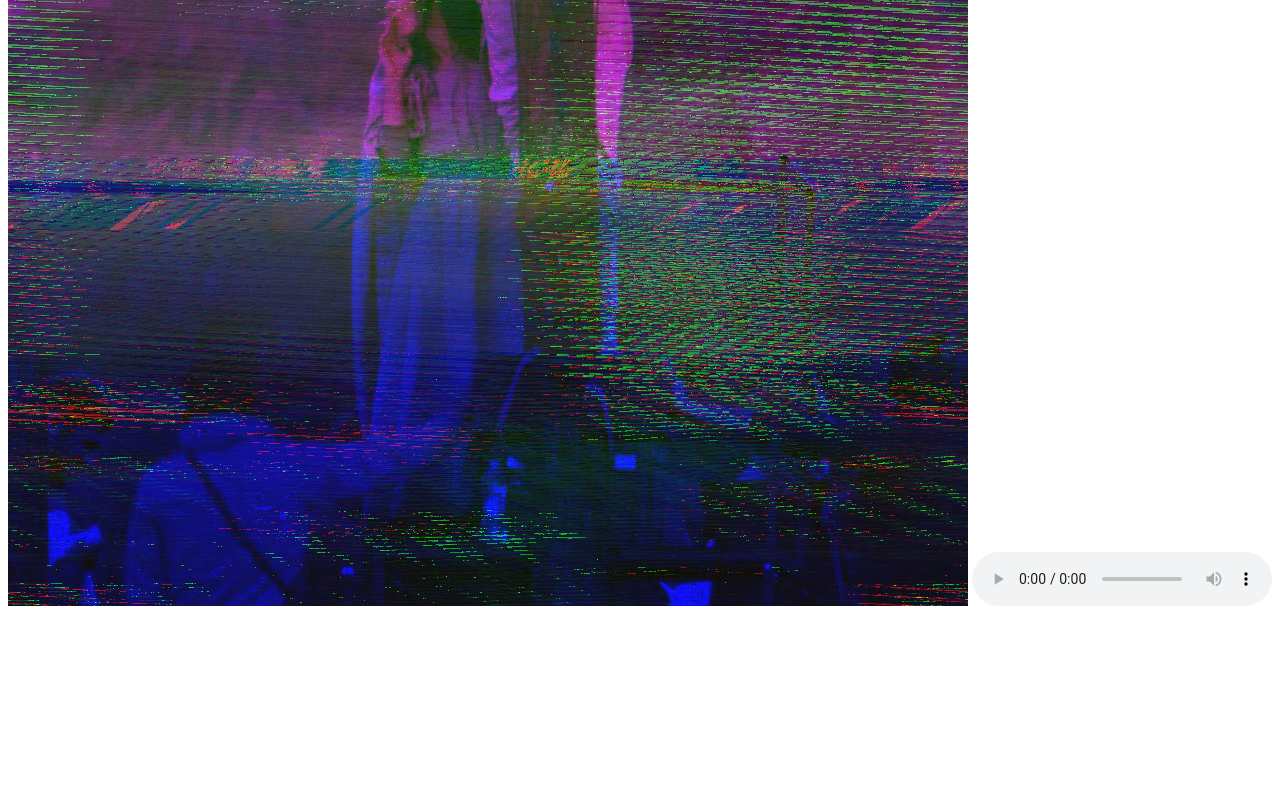
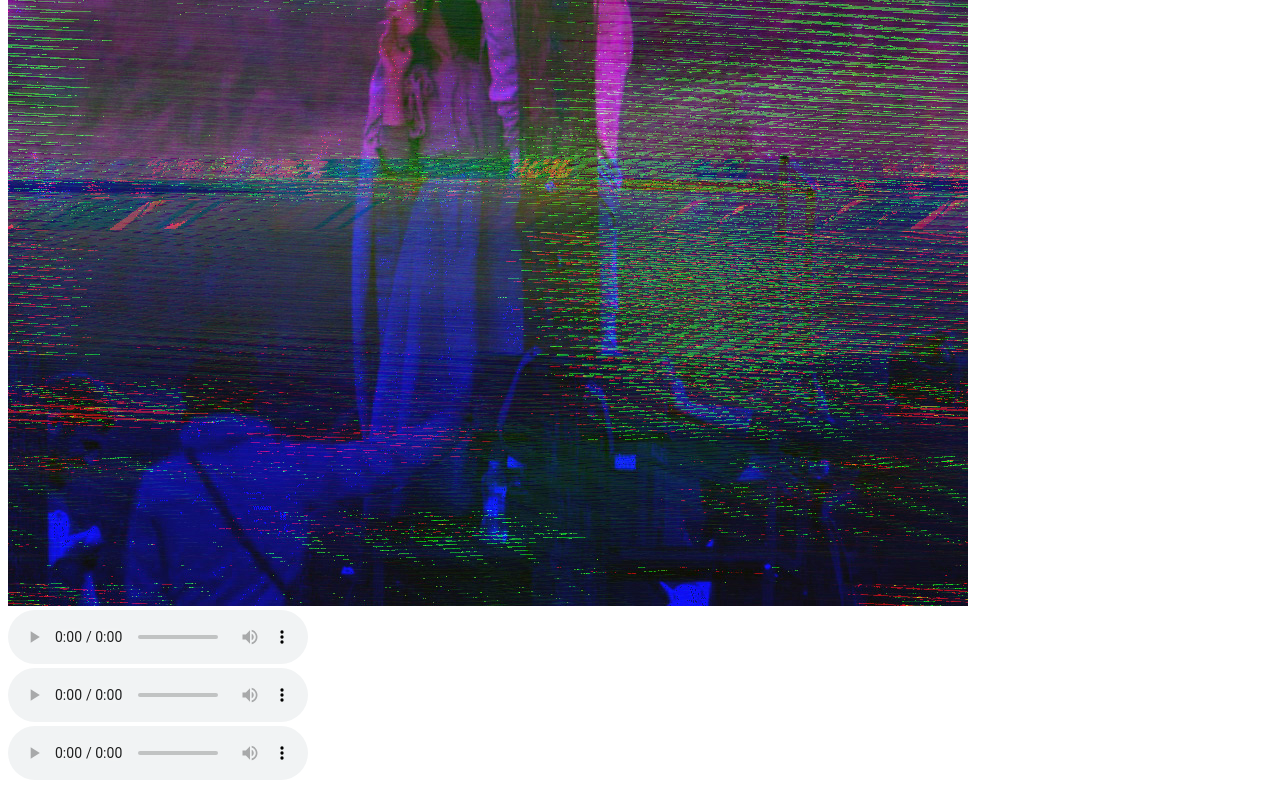
Before and after one commit to MalvaCerealis/MalvaCerealis.github.io, a plain HTML site: page index.html in a window 1280 px wide. Shown: the part 408-1208 px from the top of the page. Before the commit the page ends 1034 px from the top, so only its background shows below. Drawn offline with nearby package versions, Linux system fonts and the light colour scheme.

Commit message:
Update index.html

```diff
--- a/index.html
+++ b/index.html
@@ -3,12 +3,24 @@
 <body>
 <h1>One day there will be music here</h1>
 <img src="testdistort_1.jpg" alt="bentdata image"> </div>
-<audio controls play pause volume>
+<div>
+<audio controls>
   <source src="honestlythisoneimproudof.mp3" type="audio/mpeg">
+Your browser does not support the audio element.
+</audio>
+</div>
+<div>
+<audio controls>
   <source src="specialbaby2.mp3" type="audio/mpeg">
+Your browser does not support the audio element.
+</audio>
+</div>
+<div>
+<audio controls>
   <source src="Weeping.mp3" type="audio/mpeg">
 Your browser does not support the audio element.
 </audio>
+</div>
 <p></p>
 <div id="name_container"></div>
 <script src="https://unpkg.com/react@18/umd/react.development.js" crossorigin></script>
```
